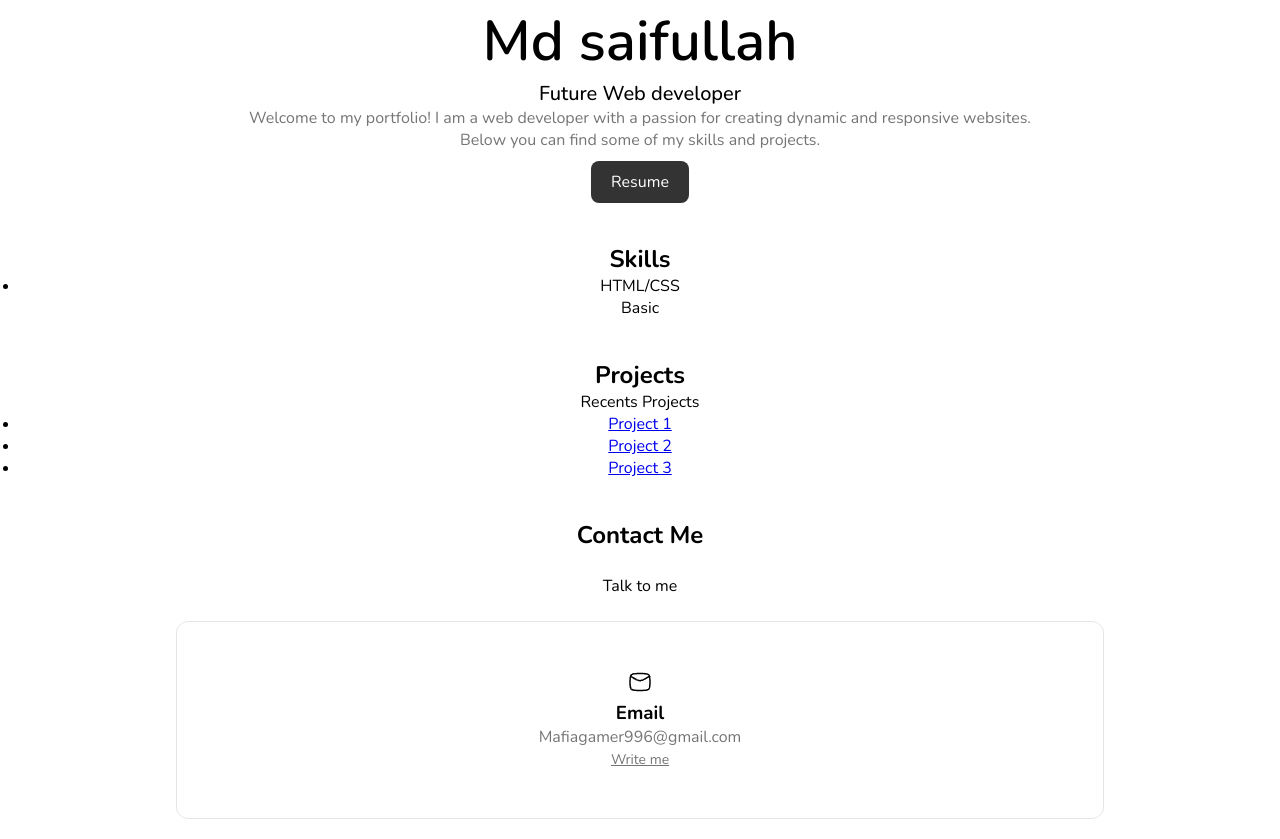
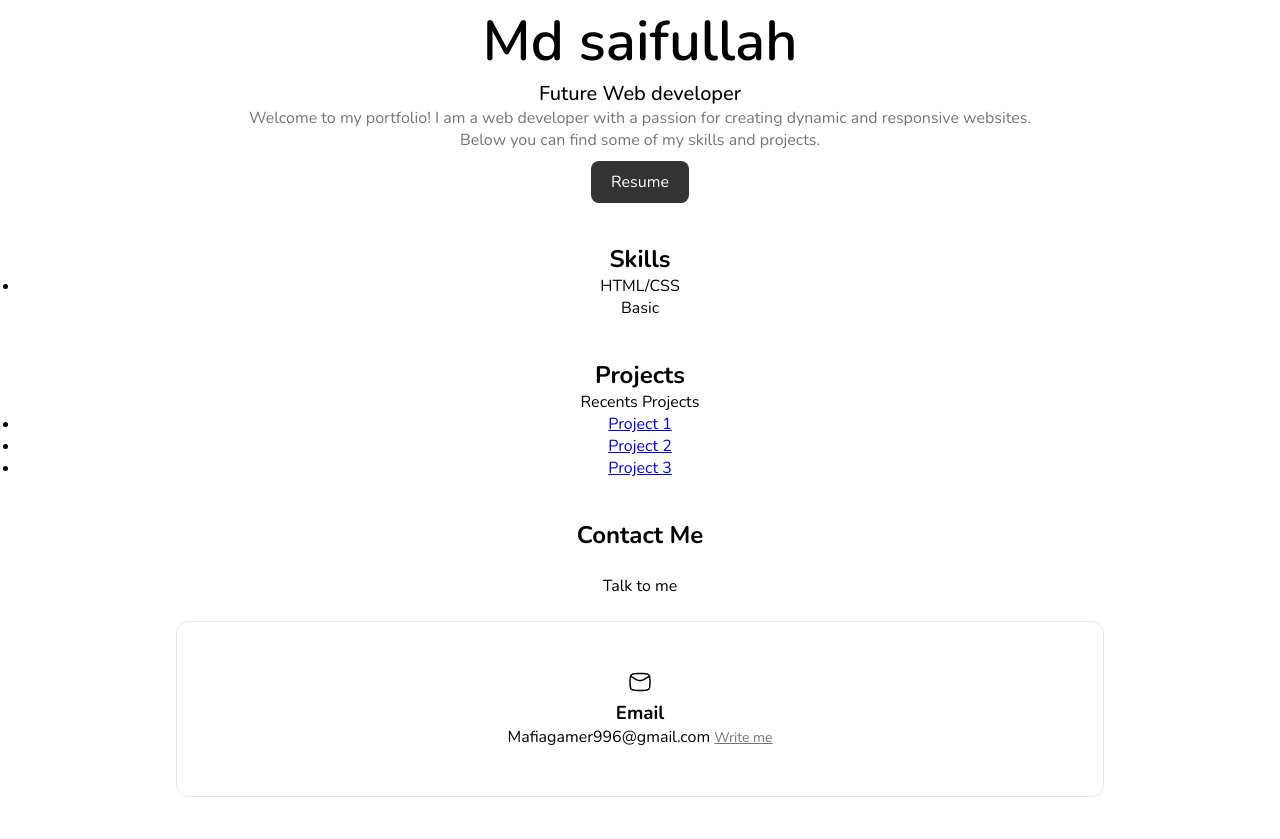
Before and after one commit to CodewithSaifi/Portfolio, a plain HTML site: page index.html in a window 1280 px wide. Shown: the part 292-1131 px from the top of the page. After the commit the page ends 1109 px from the top, so only its background shows below. Drawn offline with nearby package versions, Linux system fonts and the light colour scheme.

Commit message:
Update index.html

```diff
--- a/index.html
+++ b/index.html
@@ -12,7 +12,7 @@
         <h1 class="portfolio">Portfolio</h1>
         <nav class="home">
           <ul>
-            <li><a class="home-button" href="try portfolio.html">Home</a></li>
+            <li><a class="home-button" href="index.html">Home</a></li>
             <li><a class="home-button" href="#skills">Skills</a></li>
             <li><a class="home-button" href="#projects">Projects</a></li>
             <li><a class="home-button" href="#contact">Contact</a></li>
@@ -63,8 +63,8 @@
           <div class="contact-box">
             <img src="Assets/Email-logo.png" alt="Email Logo" />
             <h3>Email</h3>
-            <p>Mafiagamer996@gmail.com</p>
-            <a href="mailto:Mafiagamer996@gmail.com"
+            <span>Mafiagamer996@gmail.com</span>
+            <a  class="" href="mailto:Mafiagamer996@gmail.com"
               >Write me</a>
           </div>
         </section>
```
